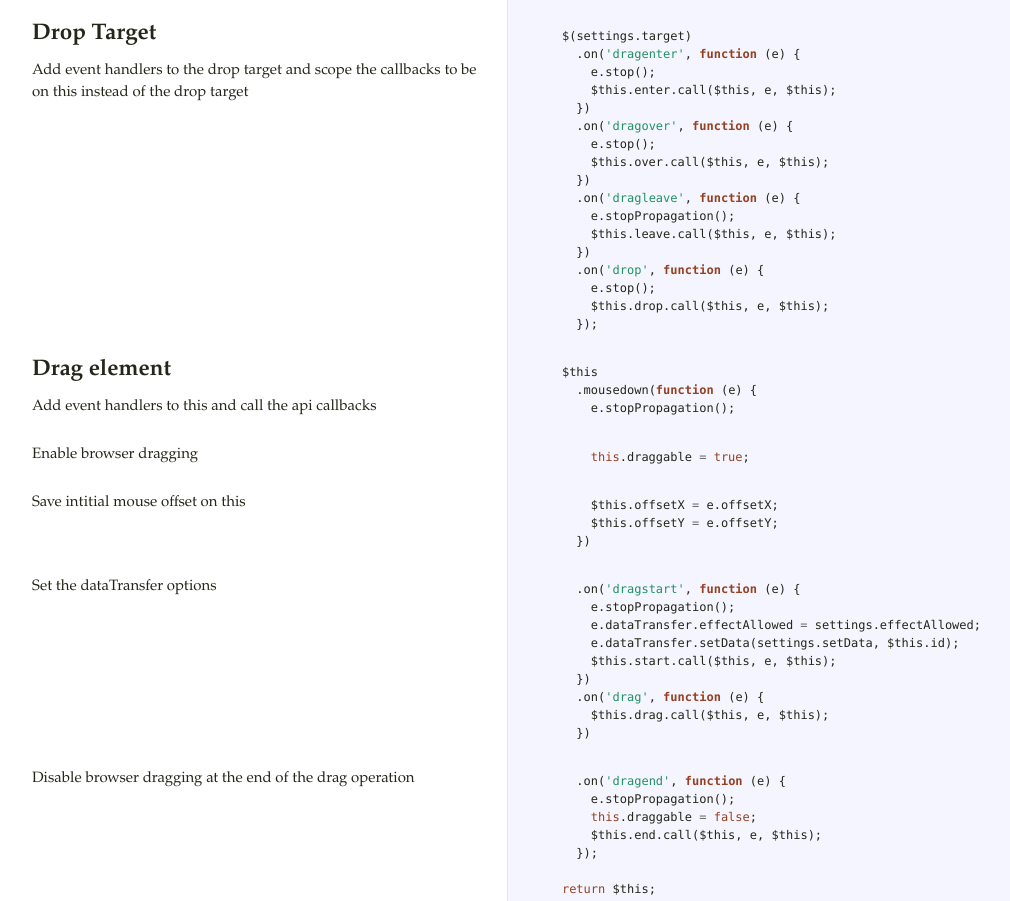
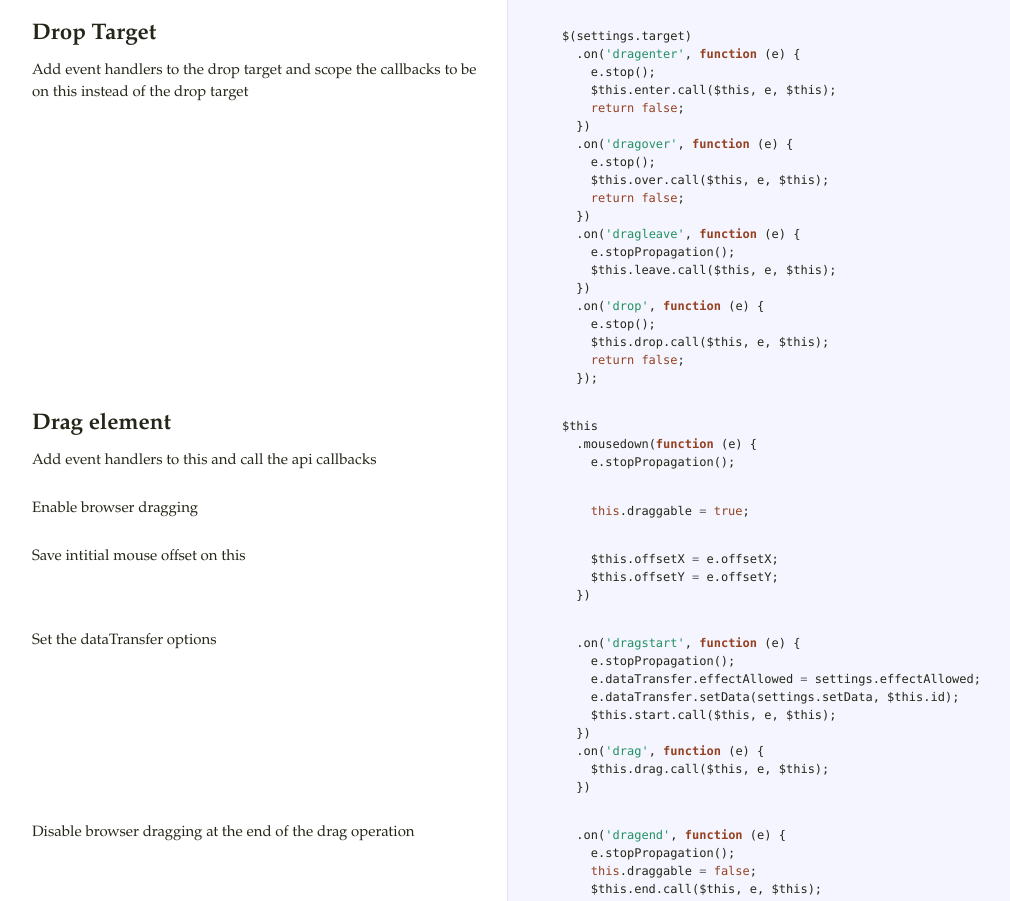
Before and after one commit to kristoferjoseph/drag, a website: page docs/drag.html in a window 1280 px wide. Shown: the part 1309-2210 px from the top of the page, without its empty margins (18-1028 px from the left). Drawn offline with Linux system fonts and the light colour scheme.

Commit message:
Updating artifacts

```diff
--- a/docs/drag.html
+++ b/docs/drag.html
@@ -50,10 +50,12 @@
       <span class="p">.</span><span class="nx">on</span><span class="p">(</span><span class="s1">&#39;dragenter&#39;</span><span class="p">,</span> <span class="kd">function</span> <span class="p">(</span><span class="nx">e</span><span class="p">)</span> <span class="p">{</span>
         <span class="nx">e</span><span class="p">.</span><span class="nx">stop</span><span class="p">();</span>
         <span class="nx">$this</span><span class="p">.</span><span class="nx">enter</span><span class="p">.</span><span class="nx">call</span><span class="p">(</span><span class="nx">$this</span><span class="p">,</span> <span class="nx">e</span><span class="p">,</span> <span class="nx">$this</span><span class="p">);</span>
+        <span class="k">return</span> <span class="kc">false</span><span class="p">;</span>
       <span class="p">})</span>
       <span class="p">.</span><span class="nx">on</span><span class="p">(</span><span class="s1">&#39;dragover&#39;</span><span class="p">,</span> <span class="kd">function</span> <span class="p">(</span><span class="nx">e</span><span class="p">)</span> <span class="p">{</span>
         <span class="nx">e</span><span class="p">.</span><span class="nx">stop</span><span class="p">();</span>
         <span class="nx">$this</span><span class="p">.</span><span class="nx">over</span><span class="p">.</span><span class="nx">call</span><span class="p">(</span><span class="nx">$this</span><span class="p">,</span> <span class="nx">e</span><span class="p">,</span> <span class="nx">$this</span><span class="p">);</span>
+        <span class="k">return</span> <span class="kc">false</span><span class="p">;</span>
       <span class="p">})</span>
       <span class="p">.</span><span class="nx">on</span><span class="p">(</span><span class="s1">&#39;dragleave&#39;</span><span class="p">,</span> <span class="kd">function</span> <span class="p">(</span><span class="nx">e</span><span class="p">)</span> <span class="p">{</span>
         <span class="nx">e</span><span class="p">.</span><span class="nx">stopPropagation</span><span class="p">();</span>
@@ -62,6 +64,7 @@
       <span class="p">.</span><span class="nx">on</span><span class="p">(</span><span class="s1">&#39;drop&#39;</span><span class="p">,</span> <span class="kd">function</span> <span class="p">(</span><span class="nx">e</span><span class="p">)</span> <span class="p">{</span>
         <span class="nx">e</span><span class="p">.</span><span class="nx">stop</span><span class="p">();</span>
         <span class="nx">$this</span><span class="p">.</span><span class="nx">drop</span><span class="p">.</span><span class="nx">call</span><span class="p">(</span><span class="nx">$this</span><span class="p">,</span> <span class="nx">e</span><span class="p">,</span> <span class="nx">$this</span><span class="p">);</span>
+        <span class="k">return</span> <span class="kc">false</span><span class="p">;</span>
       <span class="p">});</span></pre></div>             </td>           </tr>                               <tr id="section-11">             <td class="docs">               <div class="pilwrap">                 <a class="pilcrow" href="#section-11">&#182;</a>               </div>               <h2>Drag element</h2>
 
 <p>Add event handlers to this
```
Also changed, not shown: bin/drag.min.js.
